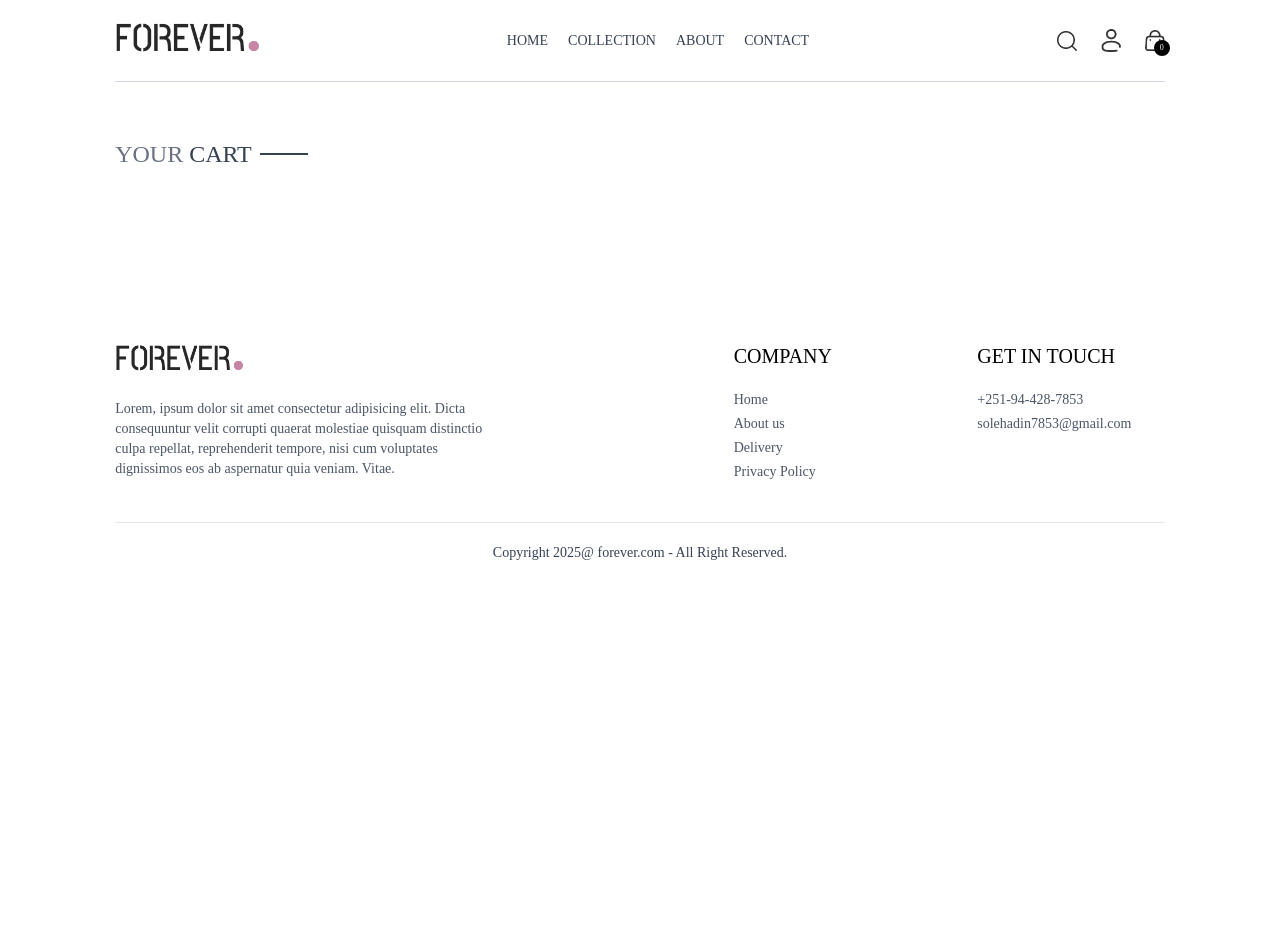
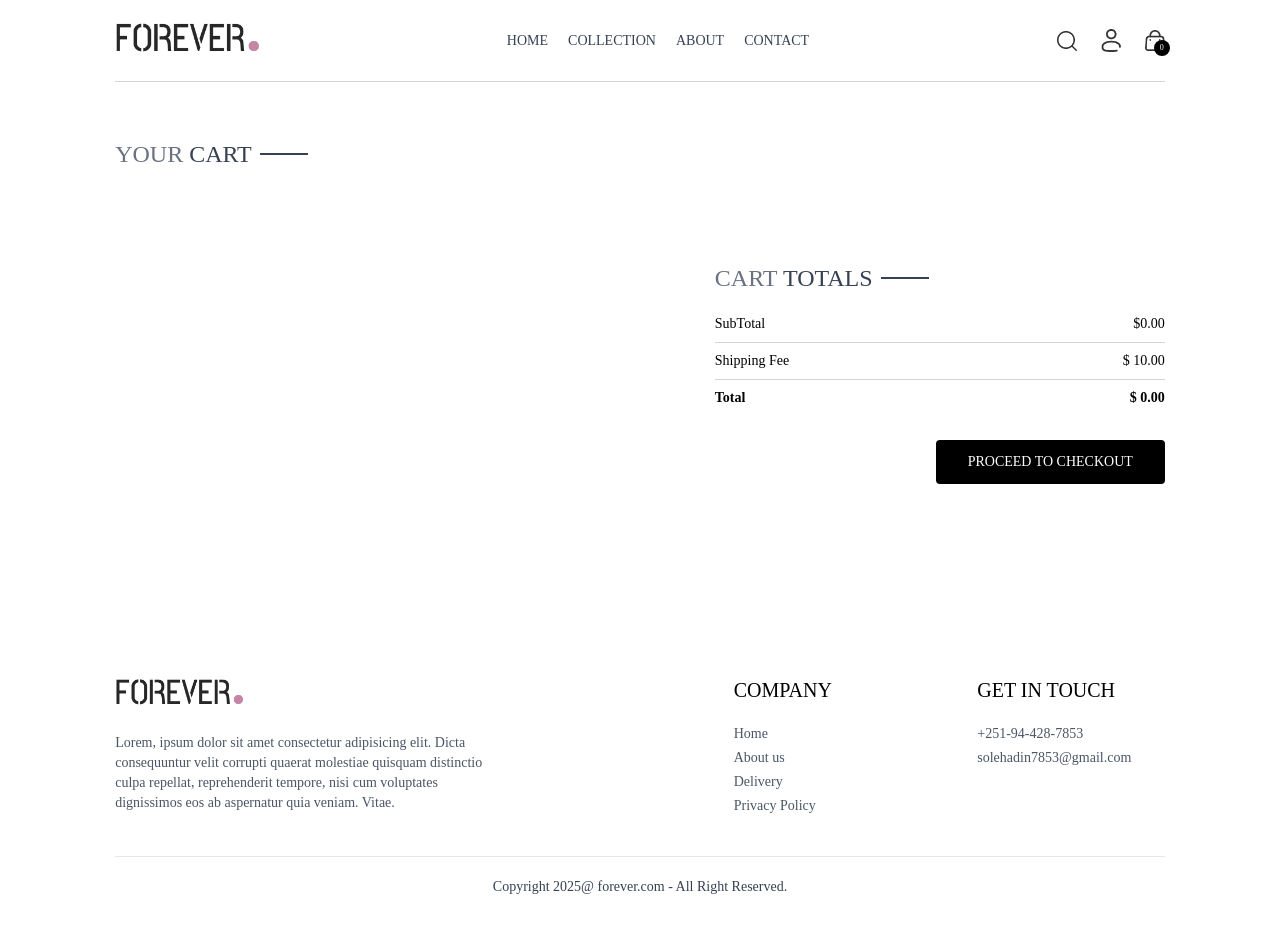
Before and after one commit to sele853/ecommerce, a React (Vite) app in the folder frontend/: page /cart in a window 1280 px wide. Shown: the top 932 px of the page. Before the commit the page ends 800 px from the top, so only its background shows below. Built offline with nearby package versions, Linux system fonts and the light colour scheme.

Commit message:
Added the cart total component

```diff
--- a/frontend/src/components/CartTotal.jsx
+++ b/frontend/src/components/CartTotal.jsx
@@ -1,7 +1,35 @@
-import React from "react";
+import React, { useContext } from "react";
+import { ShopContext } from "../context/ShopContext";
+import { Title } from "./Title";
 
 const CartTotal = () => {
-  return <div>CartTotal</div>;
+    const {currency , delivery_fee, getTotalAmount} = useContext(ShopContext);
+  return <div className="w-full">
+    <div className="text-2xl">
+        <Title text1={'CART'} text2={'TOTALS'}/>
+    </div>
+    <div className="flex flex-col gap-2 mt-2 text-sm">
+        <div className="flex justify-between">
+            <p>SubTotal</p>
+            <p>{currency}{getTotalAmount()}.00</p>
+        </div>
+        <hr className="text-gray-300"/>
+
+        <div className="flex justify-between">
+            <p>Shipping Fee</p>
+            <p>{currency} {delivery_fee}.00</p>
+        </div>
+        <hr className="text-gray-300"/>
+
+        <div className="flex justify-between">
+            <b>Total</b>
+            <b>{currency} {getTotalAmount() === 0 ? 0: getTotalAmount() + delivery_fee}.00</b>
+
+        </div>
+
+
+    </div>
+  </div>;
 };
 
 export default CartTotal;
--- a/frontend/src/context/ShopContext.jsx
+++ b/frontend/src/context/ShopContext.jsx
@@ -1,6 +1,7 @@
 import { createContext , useState } from "react";
 import { products } from "../assets/assets";
 import { toast } from "react-toastify";
+import { useNavigate } from "react-router-dom";
 
 
 
@@ -15,6 +16,7 @@
     const [search,setSearch] = useState('');
     const [showSearch,setShowSearch] = useState(true);
     const [cartItems , setCartItems] = useState({});
+
 
 
     const addToCart = (itemId,size) => {
@@ -72,8 +74,34 @@
 
    }
 
+   const getTotalAmount =  () => {
+    let totalAmount = 0;
+    for (const items in cartItems)
+    {
+        let itemInfo = products.find((product) => product._id === items)
+        {
+            for(const item in cartItems[items])
+            {
+                try {
+
+                    if(cartItems[items][item] > 0)
+                    {
+                        totalAmount += itemInfo.price * cartItems[items][item];
+                    }
+
+                } catch (error) {
+
+                    console.log(error);
+
+                }
+            }
+        }
+    }
+    return totalAmount;
+   }
+
     const value = {
-        products,currency,delivery_fee,search,setSearch,showSearch,setShowSearch,cartItems,addToCart,getCartCount,updateQuantity
+        products,currency,delivery_fee,search,setSearch,showSearch,setShowSearch,cartItems,addToCart,getCartCount,updateQuantity, getTotalAmount
     }
 
     return (
--- a/frontend/src/pages/Cart.jsx
+++ b/frontend/src/pages/Cart.jsx
@@ -2,11 +2,13 @@
 import { ShopContext } from "../context/ShopContext";
 import { Title } from "../components/Title";
 import { assets } from "../assets/assets";
+import CartTotal from "../components/CartTotal";
+import { useNavigate } from "react-router-dom";
 
 function Cart() {
   const { products,currency , cartItems ,updateQuantity } = useContext(ShopContext);
-
   const [cartData , setCartData] = useState([]);
+  const navigate = useNavigate();
 
   useEffect(()=>{
     let tempData = [];
@@ -56,6 +58,14 @@
 
     </div>
 
+    <div className="flex justify-end my-20">
+      <div className="w-full sm:w-[450px]">
+        <CartTotal />
+        <div className="w-full text-end">
+          <button onClick={() => navigate('/place-order')} className="bg-black text-white text-sm my-8 px-8 py-3 rounded-sm cursor-pointer hover:bg-gray-800">PROCEED TO CHECKOUT</button>
+        </div>
+      </div>
+    </div>
   </div>;
 }
 
--- a/frontend/src/pages/PlaceOrder.jsx
+++ b/frontend/src/pages/PlaceOrder.jsx
@@ -1,7 +1,7 @@
 import React from "react";
 
 function PlaceOrder() {
-  return <div>PlaceOrder</div>;
+  return <div></div>;
 }
 
 export default PlaceOrder;
```
